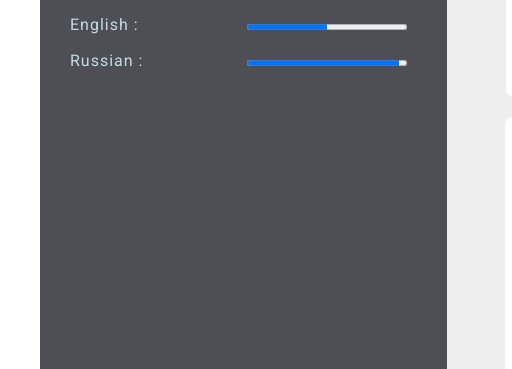
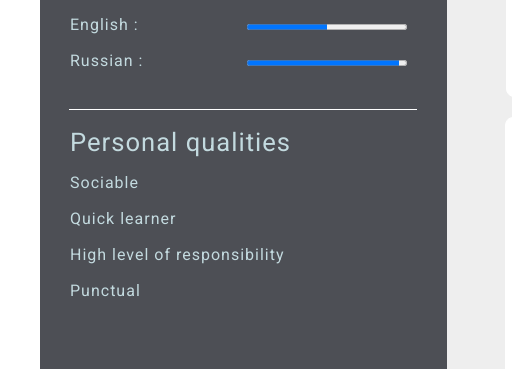
Before and after one commit to OlegPi4/rezume, a website: page src/index.html in a window 1280 px wide. Shown: the part 893-1262 px from the top of the page, 0-512 px from the left. Drawn offline with Linux system fonts and the light colour scheme.

Commit message:
add personal qualities

```diff
--- a/src/index.html
+++ b/src/index.html
@@ -103,6 +103,22 @@
                         </div>
                     </div>
                 </div>
+                <div class="line"></div>
+                <div class="list-skils">
+                    <p class="title">Personal qualities </p>
+                    <div class="item-skils">
+                        <p>Sociable</p>
+                    </div>
+                    <div class="item-skils">
+                        <p>Quick learner</p>
+                    </div>
+                    <div class="item-skils">
+                        <p>High level of responsibility</p>
+                    </div>
+                    <div class="item-skils">
+                        <p>Punctual</p>
+                    </div>
+                </div>
             </div>
             <div class="content-right">
                 <div class="right-head">
```
Also changed, not shown: dist/index.html.
